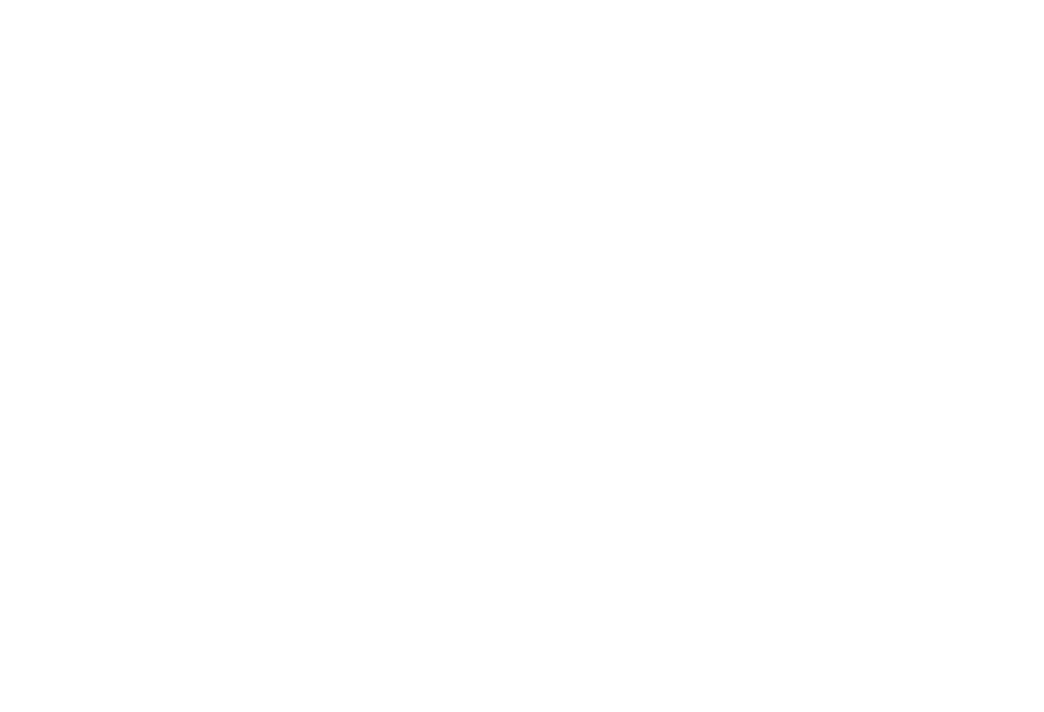
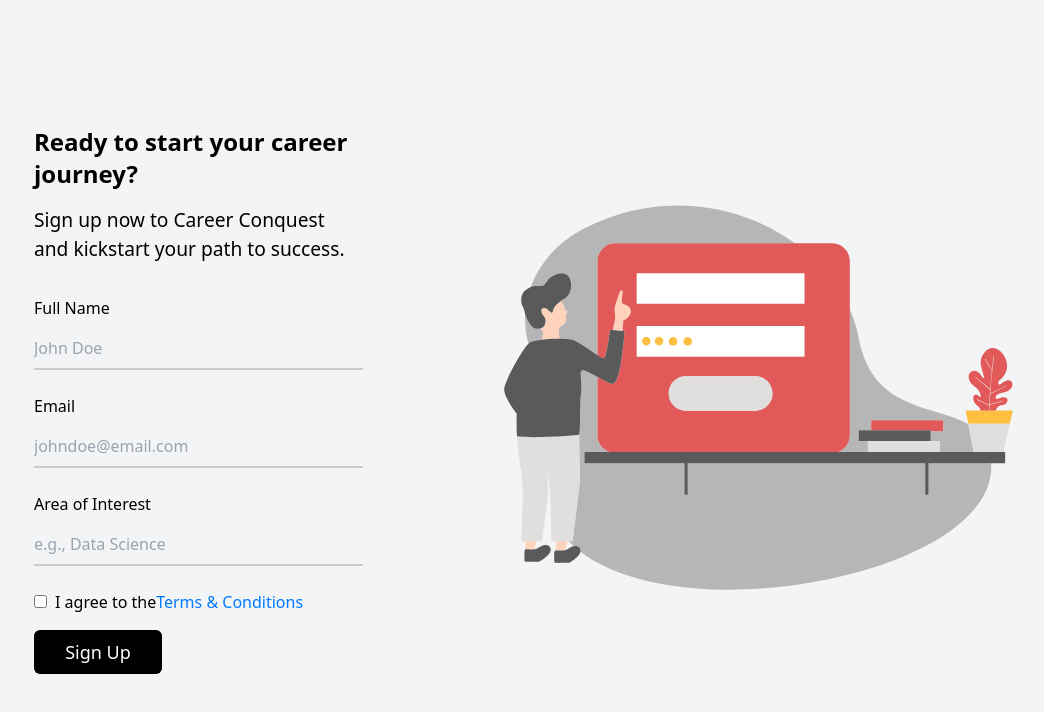
Before and after one commit to Arsh199965/Career-Conquest, a React (Vite) app: page /signup in a window 1280 px wide. Before the commit this address had no page. Shown: the top 712 px of the page, without its empty margins (158-1202 px from the left). Built offline with nearby package versions, Linux system fonts and the light colour scheme.

Commit message:
Added Sign Up

```diff
--- a/src/App.jsx
+++ b/src/App.jsx
@@ -2,7 +2,9 @@
 import { BrowserRouter as Router, Route, Routes } from 'react-router-dom';
 import LoginPage from './components/LoginPage';
 import DashboardPage from './components/DashboardPage';
+import Profile from './components/Profile';
 import Home from "./components/HomePage";
+import SignUpForm from './components/SignupForm';
 
 function App() {
   return (
@@ -10,6 +12,8 @@
       <Routes>
         <Route path="/" element={<Home />} />
         <Route path="/dashboard" element={<DashboardPage />} />
+        <Route path="/profile" element={<Profile />} />
+        <Route path="/signup" element={<SignUpForm/>} />
       </Routes>
     </Router>
   );
--- /dev/null
+++ b/src/components/Footer.jsx
@@ -0,0 +1,44 @@
+const Footer = ()=> {
+    return (
+        <footer className="bg-gray-50 py-8 mt-12 border-t border-gray-300">
+  <div className="container mx-auto flex flex-col lg:flex-row justify-between items-center px-8">
+
+    {/* Left Section */}
+    <div className="lg:w-1/3 mb-6 lg:mb-0">
+      <h4 className="text-lg font-bold mb-4">Career Conquest</h4>
+      <p className="text-gray-600 text-sm">
+        Empowering individuals with personalized job matching and skill development to achieve their career aspirations.
+      </p>
+    </div>
+
+    {/* Center Section - Navigation */}
+    <div className="lg:w-1/3 mb-6 lg:mb-0 text-center">
+      <h4 className="text-lg font-bold mb-4">Quick Links</h4>
+      <ul className="space-y-2">
+        <li><a href="/signup" className="text-gray-600 hover:text-gray-900">Sign Up</a></li>
+        <li><a href="/dashboard" className="text-gray-600 hover:text-gray-900">Log In</a></li>
+      </ul>
+    </div>
+
+    {/* Right Section - Contact Information */}
+    <div className="lg:w-1/3 text-center lg:text-right">
+      <h4 className="text-lg font-bold mb-4">Get in Touch</h4>
+      <p className="text-gray-600 text-sm">Email: support@careerconquest.com</p>
+      <p className="text-gray-600 text-sm">Phone: +91 XXXXXXXXXX</p>
+    </div>
+  </div>
+
+  {/* Bottom Section */}
+  <div className="mt-8 border-t border-gray-300 pt-4 text-center">
+    <p className="text-gray-500 text-sm">© 2024 Career Conquest. All rights reserved.</p>
+    <div className="flex justify-center space-x-4 mt-4">
+      <a href="#" className="text-gray-600 hover:text-gray-900">Privacy Policy</a>
+      <a href="#" className="text-gray-600 hover:text-gray-900">Terms of Service</a>
+    </div>
+  </div>
+</footer>
+
+    );
+}
+
+export default Footer;
--- a/src/components/HomePage.jsx
+++ b/src/components/HomePage.jsx
@@ -7,14 +7,20 @@
 import Testimonial from "./Testimonial";
 import AnimatedSection from "./PathSection";
 import WhyCC from "./WhyCC";
+import Footer from "./Footer";
 
 const Home = () => {
   const navigate = useNavigate();
 
-  let handleClick = () => {
+  let handleLogin = () => {
     console.log("helo");
 
     navigate("/dashboard");
+  };
+  let handleSignup = () => {
+    console.log("helo");
+
+    navigate("/signup");
   };
   return (
     <div className="bg-white min-h-screen">
@@ -30,7 +36,7 @@
           </nav>
           <button
             onClick={() => {
-              handleClick();
+              handleLogin();
             }}
             className="bg-black text-white py-2 px-4 rounded"
           >
@@ -49,7 +55,7 @@
             Career.
           </p>
           <div className="flex gap-5 mt-8">
-            <button className="bg-black text-white py-2 px-4 rounded">
+            <button onClick={handleSignup} className="bg-black text-white py-2 px-4 rounded">
               Start As Candidate
             </button>
             <button className="bg-black text-white py-2 px-4 rounded">
@@ -68,11 +74,7 @@
 
       <AnimatedSection/>
       <WhyCC/>
-      <footer className="text-center py-8">
-        <p className="text-gray-600">
-          © 2024 Career Conquest. All rights reserved.
-        </p>
-      </footer>
+      <Footer/>
     </div>
   );
 };
--- /dev/null
+++ b/src/components/SignUpForm.jsx
@@ -0,0 +1,152 @@
+import React, { useState } from 'react';
+import Signup from "../assets/Sign-up.svg";
+import { useNavigate } from "react-router-dom";
+const SignUpForm = ({setData}) => {
+  const [formData, setFormData] = useState({
+    name: '',
+    email: '',
+    interest: '',
+  });
+
+  const [focusedField, setFocusedField] = useState('');
+
+  // Handle form input changes
+  const handleChange = (e) => {
+    const { id, value } = e.target;
+    setFormData((prevData) => ({ ...prevData, [id]: value }));
+  };
+  const navigate = useNavigate();
+  // Handle form submission
+  const handleSubmit = (e) => {
+    e.preventDefault();
+      console.log('Form Data Submitted:', formData);
+      navigate('/dashboard');
+      setData(formData);
+  };
+
+  // Handle input focus and blur to change border color
+  const handleFocus = (field) => setFocusedField(field);
+  const handleBlur = () => setFocusedField('');
+
+  return (
+    <section className="flex justify-center items-center min-h-screen bg-gray-100">
+      <div className="flex justify-between items-center w-full p-4">
+        {/* Text & Form Section */}
+        <div className="w-1/3 p-4 ml-40 mr-8 ">
+          <h2 className="text-2xl font-bold mb-4">Ready to start your career journey?</h2>
+          <p style={styles.subheading}>
+            Sign up now to Career Conquest and kickstart your path to success.
+          </p>
+
+          <form style={styles.form} onSubmit={handleSubmit}>
+            <label htmlFor="name" style={styles.label}>Full Name</label>
+            <input
+              type="text"
+              id="name"
+              value={formData.name}
+              onChange={handleChange}
+              onFocus={() => handleFocus('name')}
+              onBlur={handleBlur}
+              placeholder="John Doe"
+              style={{
+                ...styles.input,
+                borderBottomColor: focusedField === 'name' ? '#007BFF' : '#ccc',
+              }}
+              required
+            />
+
+            <label htmlFor="email" style={styles.label}>Email</label>
+            <input
+              type="email"
+              id="email"
+              value={formData.email}
+              onChange={handleChange}
+              onFocus={() => handleFocus('email')}
+              onBlur={handleBlur}
+              placeholder="johndoe@email.com"
+              style={{
+                ...styles.input,
+                borderBottomColor: focusedField === 'email' ? '#007BFF' : '#ccc',
+              }}
+              required
+            />
+
+            <label htmlFor="interest" style={styles.label}>Area of Interest</label>
+            <input
+              type="text"
+              id="interest"
+              value={formData.interest}
+              onChange={handleChange}
+              onFocus={() => handleFocus('interest')}
+              onBlur={handleBlur}
+              placeholder="e.g., Data Science"
+              style={{
+                ...styles.input,
+                borderBottomColor: focusedField === 'interest' ? '#007BFF' : '#ccc',
+              }}
+              required
+            />
+
+            <label style={styles.checkboxLabel}>
+              <input type="checkbox" style={styles.checkbox} required />
+              I agree to the <a href="/terms" style={styles.link}>Terms & Conditions</a>
+            </label>
+
+            <button type="submit" className='hover:bg-gray-600 px-4 py-2 text-lg text-white bg-black border-none rounded-md cursor-pointer w-32'>Sign Up</button>
+          </form>
+        </div>
+
+        {/* Illustration Section */}
+        <div className="w-1/2 flex justify-center items-center mx-20">
+          <img src={Signup} alt="Illustration" className='w-full h-auto' />
+        </div>
+      </div>
+    </section>
+  );
+};
+
+// Inline Styles
+const styles = {
+
+
+
+  subheading: {
+    fontSize: '1.2rem',
+    marginBottom: '2rem',
+  },
+  form: {
+    display: 'flex',
+    flexDirection: 'column',
+  },
+  label: {
+    marginBottom: '0.5rem',
+    fontSize: '1rem',
+  },
+  input: {
+    marginBottom: '1.5rem',
+    padding: '0.5rem 0',
+    fontSize: '1rem',
+    border: 'none',
+    borderBottom: '2px solid #ccc',
+    outline: 'none',
+    width: '100%',
+    backgroundColor: '#f3f4f6',
+    transition: 'border-color 0.3s ease',
+  },
+  checkboxLabel: {
+    display: 'flex',
+    alignItems: 'center',
+    marginBottom: '1rem',
+  },
+  checkbox: {
+    marginRight: '0.5rem',
+  },
+  link: {
+    color: '#007BFF',
+    textDecoration: 'none',
+  }
+
+
+};
+
+export default SignUpForm;
--- a/src/components/WhyCC.jsx
+++ b/src/components/WhyCC.jsx
@@ -11,16 +11,16 @@
           <h2 className="text-3xl font-bold mb-4 pl-4">Why Career Conquest?</h2>
           <ul className="list-none space-y-4 text-lg text-gray-700">
             <li className="flex items-start">
-              <span className="text-green-500 mr-2">✓</span> Personalized Job Matches Tailored for Your Career Path
+              <span className="text-green-500 mr-2">✓</span> Match with Top Jobs tailored to your skills and aspirations
             </li>
             <li className="flex items-start">
-              <span className="text-green-500 mr-2">✓</span> Skill Development Programs to Sharpen Your Abilities
+              <span className="text-green-500 mr-2">✓</span> Analyze Your Strengths and Weaknesses through personalized assessments
             </li>
             <li className="flex items-start">
-              <span className="text-green-500 mr-2">✓</span> Expert Career Guidance and Support Available 24/7
+              <span className="text-green-500 mr-2">✓</span> Develop Essential Skills with targeted learning paths
             </li>
             <li className="flex items-start">
-              <span className="text-green-500 mr-2">✓</span> Build a Roadmap to Achieve Your Professional Goals
+              <span className="text-green-500 mr-2">✓</span> Track Your Progress and achieve your career goals
             </li>
           </ul>
         </div>
```
Also changed, not shown: src/components/DashboardPage.jsx (+29 -26 lines), src/assets/Sign-up.svg (added), src/assets/mBxm8fGohINZKe322AffjBlPYrbiT3Bta1Xet2So.webp (added).
